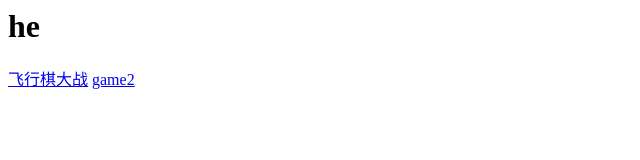
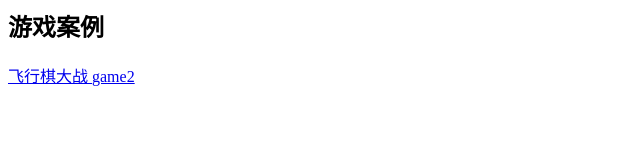
Before and after one commit to zhangjiajun9404/zhangjiajun9404.github.io, a plain HTML site: page index.html in a window 1280 px wide. Shown: the whole page, without its empty margins (0-640 px from the left). Drawn offline with Linux system fonts and the light colour scheme.

Commit message:
add title

```diff
--- a/index.html
+++ b/index.html
@@ -1,3 +1,3 @@
-<h1>he</h1>
-<a href="https://zhangjiajun9404.github.io/1000/index.html">飞行棋大战</a>
-<a href="https://zhangjiajun9404.github.io/game2/index.html">game2</a>
+<h2>游戏案例</h2>
+<a href="https://zhangjiajun9404.github.io/1000/index.html"> 飞行棋大战 </a>
+<a href="https://zhangjiajun9404.github.io/game2/index.html"> game2 </a>
```
